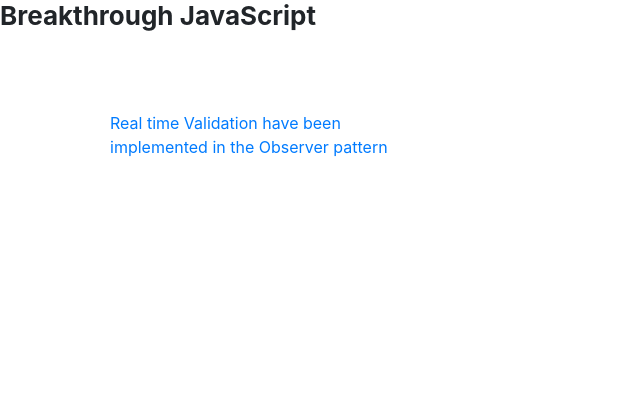
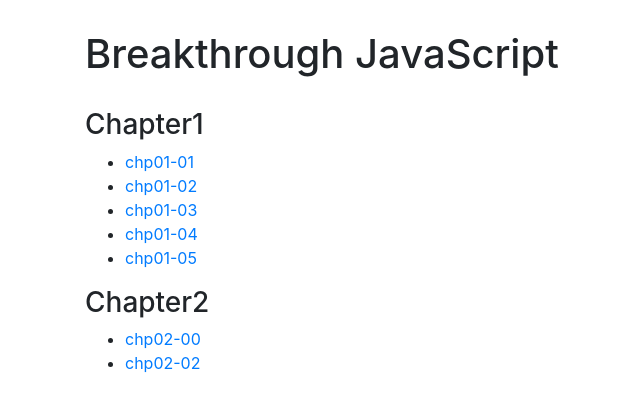
Before and after one commit to ryota-murakami/breakthrough-javascript, a plain HTML site: page index.html in a window 1280 px wide. Shown: the whole page, without its empty margins (0-640 px from the left). Drawn offline with nearby package versions, Linux system fonts and the light colour scheme; files that its build step writes are made by us from their sources.

Commit message:
[index.html] 各Chapter成果物へのリンクを追加

```diff
--- a/index.html
+++ b/index.html
@@ -4,23 +4,27 @@
     <meta charset="utf-8">
     <title>Breakthrough javaScript</title>
     <link rel="stylesheet" href="https://cdn.rawgit.com/twbs/bootstrap/v4-dev/dist/css/bootstrap.css">
-    <link rel="stylesheet" href="./styles/style.css" media="screen" title="no title" charset="utf-8">
   </head>
   <body>
-    <main class="bd-masthead">
-      <div class="contaiert">
-        <h1>Breakthrough JavaScript</h1>
-      </div>
+    <main class="container">
+      <h1 style="margin-top:30px;margin-bottom:30px;">Breakthrough JavaScript</h1>
+
+      <h3>Chapter1</h3>
+      <ul>
+          <li><a href="./Chapter1/chp01-01/">chp01-01</a></li>
+          <li><a href="./Chapter1/chp01-02/02/">chp01-02</a></li>
+          <li><a href="./Chapter1/chp01-03/02/">chp01-03</a></li>
+          <li><a href="./Chapter1/chp01-04/02/">chp01-04</a></li>
+          <li><a href="./Chapter1/chp01-05/06/">chp01-05</a></li>
+      </ul>
+
+      <h3>Chapter2</h3>
+      <ul>
+          <li><a href="./Chapter2/chp02-00/">chp02-00</a></li>
+          <li><a href="./Chapter2/chp02-02/05/">chp02-02</a></li>
+      </ul>
+
     </main>
-    <div class="container">
-      <div class="row">
-        <div class="col-md-4">
-          <p>
-            <a href="./Chapter1/chp01-05/06/">Real time Validation have been implemented in the Observer pattern</a>
-          </p>
-        </div>
-      </div>
-    </div>
 
     <script src="https://ajax.googleapis.com/ajax/libs/jquery/2.1.4/jquery.min.js"></script>
     <script src="https://cdn.rawgit.com/twbs/bootstrap/v4-dev/dist/js/bootstrap.js"></script>
```
